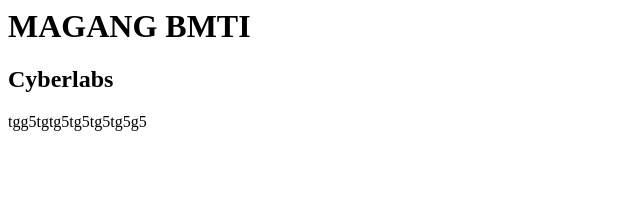
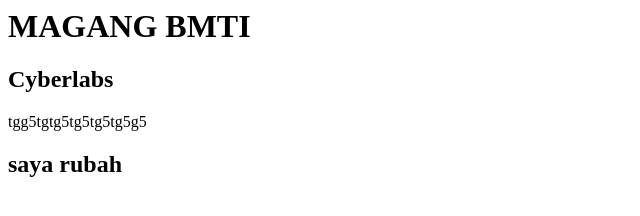
Before and after one commit to Farhan-ns/tes-git-farhan, a plain HTML site: page tes-git/index.html in a window 1280 px wide. Shown: the whole page, without its empty margins (0-640 px from the left). Drawn offline with Linux system fonts and the light colour scheme.

Commit message:
tambahtext

```diff
--- a/tes-git/index.html
+++ b/tes-git/index.html
@@ -1,2 +1,3 @@
 <h1>MAGANG BMTI</h1>
 <h2>Cyberlabs</h2>tgg5tgtg5tg5tg5tg5g5
+<h2> saya rubah </h2>
```
